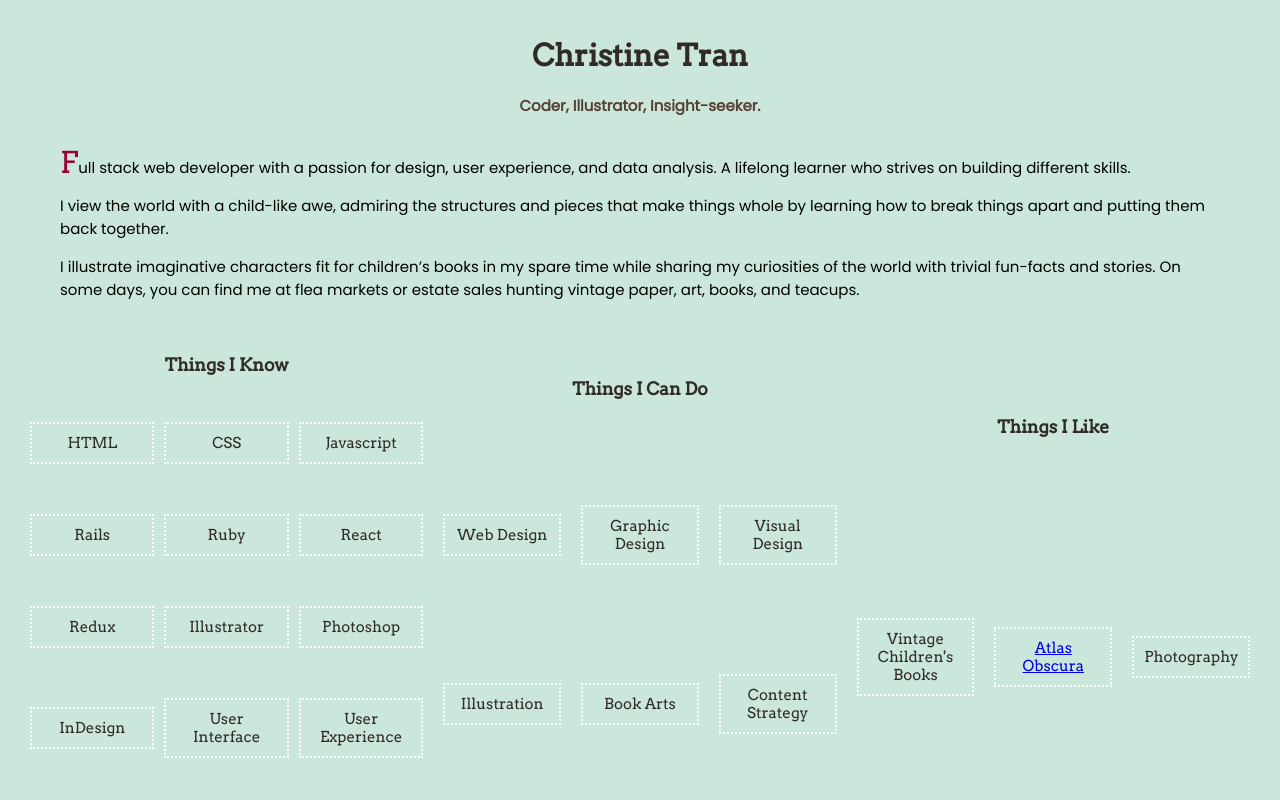
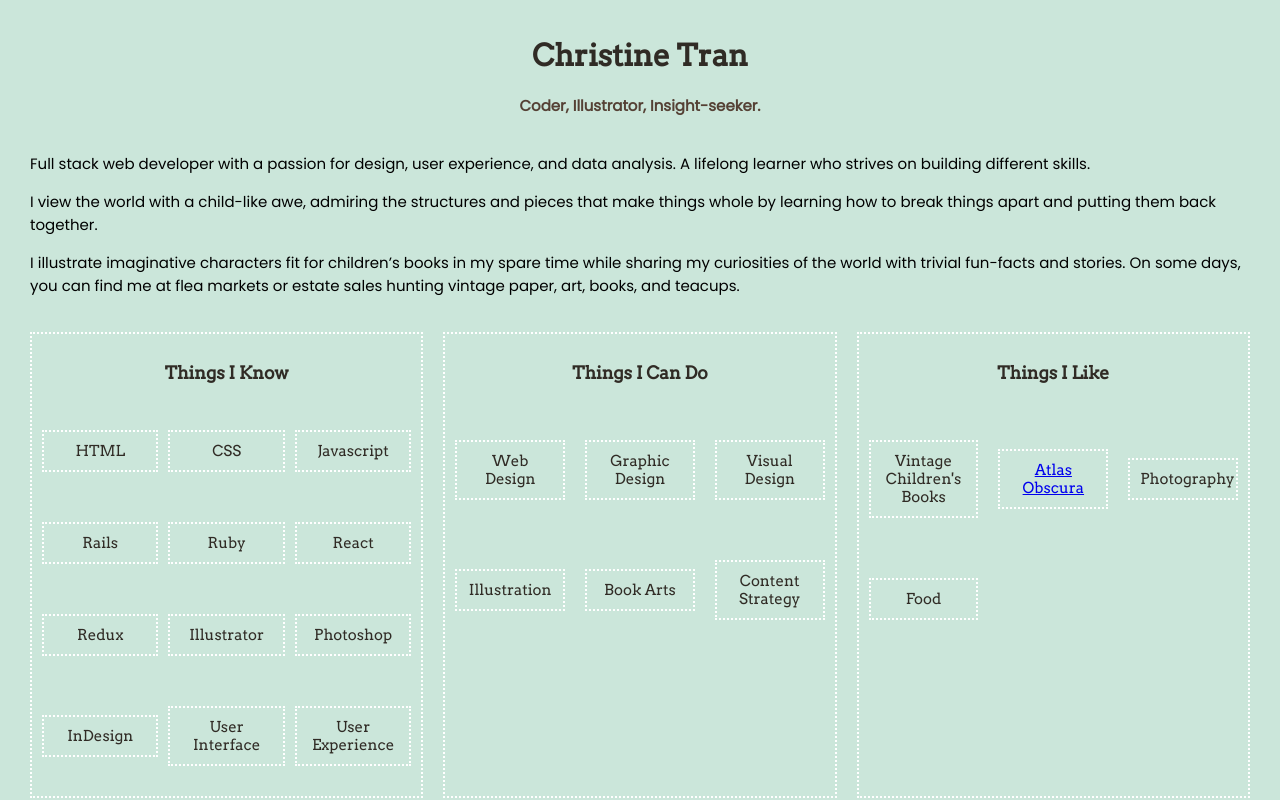
Before and after one commit to christinetran825/tofukid-website, a React (Create React App) app: page / in a window 1280 px wide. Shown: the part 280-1080 px from the top of the page. Built offline with nearby package versions, Linux system fonts and the light colour scheme.

Commit message:
changed div of experiences

```diff
--- a/src/components/About.js
+++ b/src/components/About.js
@@ -11,13 +11,14 @@ class About extends Component {
             <span>Coder, Illustrator, Insight-seeker.</span>
           </div>
         </div>
-        <div className="about">
+        <div className="blurb">
           <p>Full stack web developer with a passion for design, user experience, and data analysis. A lifelong learner who strives on building different skills.</p>
           <p>I view the world with a child-like awe, admiring the structures and pieces that make things whole by learning how to break things apart and putting them back together.</p>
           <p>I illustrate imaginative characters fit for children’s books in my spare time while sharing my curiosities of the world with trivial fun-facts and stories. On some days, you can find me at flea markets or estate sales hunting vintage paper, art, books, and teacups.</p>
         </div>
 
         <section className="experiences">
+          <div className="experience">
             <div className="things-know">
               <h3>Things I Know</h3>
               <h4 className="experience">HTML</h4>
@@ -33,7 +34,8 @@ class About extends Component {
               <h4 className="experience">User Interface</h4>
               <h4 className="experience">User Experience</h4>
             </div>
-
+          </div>
+          <div className="experience">
             <div className="things-do">
               <h3>Things I Can Do</h3>
               <h4 className="experience">Web Design</h4>
@@ -43,12 +45,15 @@ class About extends Component {
               <h4 className="experience">Book Arts</h4>
               <h4 className="experience">Content Strategy</h4>
             </div>
-
+          </div>
+          <div className="experience">
             <div className="things-like">
               <h3>Things I Like</h3>
               <h4 className="experience">Vintage Children's Books</h4>
               <h4 className="experience"><a href="https://www.atlasobscura.com/">Atlas Obscura</a></h4>
               <h4 className="experience">Photography</h4>
+              <h4 className="experience">Food</h4>
+            </div>
           </div>
         </section>
       </div>
```
Lines whose indentation alone changed are shown as unchanged.
